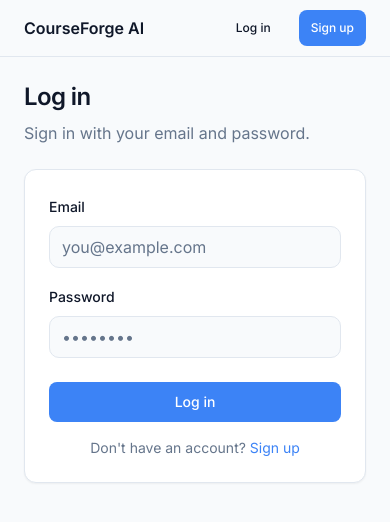
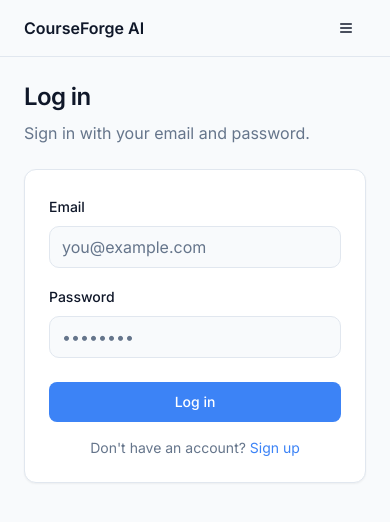
Before and after one commit to Aryan4717/courseforge-ai, a React (Vite) app: page /login in a window 390 px wide. Shown: the top 522 px of the page. Built offline with nearby package versions, Linux system fonts and the light colour scheme; no server answers.

Commit message:
responsive for small devices

```diff
--- a/src/components/layout/Header.tsx
+++ b/src/components/layout/Header.tsx
@@ -1,33 +1,64 @@
+import { useEffect, useRef, useState } from 'react'
 import { Link, useNavigate } from 'react-router-dom'
 import { Button } from '@/components/ui/button'
 import { useAuthStore } from '@/store/authStore'
 import { signOut } from '@/services/auth'
 
+function MenuIcon() {
+  return (
+    <svg
+      xmlns="http://www.w3.org/2000/svg"
+      width="20"
+      height="20"
+      viewBox="0 0 24 24"
+      fill="none"
+      stroke="currentColor"
+      strokeWidth="2"
+      strokeLinecap="round"
+      strokeLinejoin="round"
+      aria-hidden
+    >
+      <path d="M4 6h16M4 12h16M4 18h16" />
+    </svg>
+  )
+}
+
 export function Header() {
   const user = useAuthStore((s) => s.user)
   const isLoading = useAuthStore((s) => s.isLoading)
   const navigate = useNavigate()
+  const [menuOpen, setMenuOpen] = useState(false)
+  const menuRef = useRef<HTMLDivElement>(null)
 
   async function handleLogout() {
     await signOut()
     navigate('/login', { replace: true })
+    setMenuOpen(false)
   }
 
-  return (
-    <header className="sticky top-0 z-50 w-full border-b border-border bg-background">
-      <div className="mx-auto flex h-14 max-w-5xl items-center justify-between gap-4 px-6">
-        <Link to="/" className="shrink-0 font-semibold">
-          CourseForge AI
-        </Link>
-        {!isLoading && (
-          <nav className="flex min-w-0 shrink items-center justify-end gap-4">
-            {user ? (
+  useEffect(() => {
+    function handleClickOutside(e: MouseEvent) {
+      if (menuRef.current && !menuRef.current.contains(e.target as Node)) {
+        setMenuOpen(false)
+      }
+    }
+    if (menuOpen) {
+      document.addEventListener('click', handleClickOutside)
+      return () => document.removeEventListener('click', handleClickOutside)
+    }
+  }, [menuOpen])
+
+  const navContent = user ? (
     <>
       <Button variant="ghost" size="sm" asChild className="shrink-0">
-                  <Link to="/library">My Library</Link>
+        <Link to="/library" onClick={() => setMenuOpen(false)}>
+          My Library
+        </Link>
       </Button>
       <Button variant="ghost" size="sm" asChild className="shrink-0">
-                  <Link to="/create">Create course</Link>
+        <Link to="/create" onClick={() => setMenuOpen(false)}>
+          Create course
+        </Link>
       </Button>
       <span className="max-w-[180px] truncate text-body-sm text-muted-foreground sm:max-w-[220px]">
         {user.email}
@@ -39,14 +70,96 @@
   ) : (
     <>
       <Button variant="ghost" size="sm" asChild className="shrink-0">
-                  <Link to="/login">Log in</Link>
+        <Link to="/login" onClick={() => setMenuOpen(false)}>
+          Log in
+        </Link>
       </Button>
       <Button size="sm" asChild className="shrink-0">
-                  <Link to="/signup">Sign up</Link>
+        <Link to="/signup" onClick={() => setMenuOpen(false)}>
+          Sign up
+        </Link>
       </Button>
     </>
+  )
+
+  return (
+    <header className="sticky top-0 z-50 w-full border-b border-border bg-background">
+      <div className="mx-auto flex h-14 max-w-5xl items-center justify-between gap-4 px-6">
+        <Link to="/" className="shrink-0 font-semibold">
+          CourseForge AI
+        </Link>
+        {!isLoading && (
+          <>
+            <nav className="hidden min-w-0 shrink items-center justify-end gap-4 md:flex">
+              {navContent}
+            </nav>
+            <div className="relative md:hidden" ref={menuRef}>
+              <Button
+                variant="ghost"
+                size="icon"
+                onClick={(e) => {
+                  e.stopPropagation()
+                  setMenuOpen((o) => !o)
+                }}
+                aria-expanded={menuOpen}
+                aria-haspopup="true"
+                aria-label="Open menu"
+              >
+                <MenuIcon />
+              </Button>
+              {menuOpen && (
+                <div className="absolute right-0 top-full mt-1 min-w-[200px] rounded-lg border border-border bg-card py-2 shadow-lg">
+                  {user ? (
+                    <>
+                      <Link
+                        to="/library"
+                        onClick={() => setMenuOpen(false)}
+                        className="block px-4 py-2 text-body-sm text-foreground hover:bg-muted"
+                      >
+                        My Library
+                      </Link>
+                      <Link
+                        to="/create"
+                        onClick={() => setMenuOpen(false)}
+                        className="block px-4 py-2 text-body-sm text-foreground hover:bg-muted"
+                      >
+                        Create course
+                      </Link>
+                      <div className="border-t border-border px-4 py-2">
+                        <span className="text-body-sm text-muted-foreground">
+                          {user.email}
+                        </span>
+                      </div>
+                      <button
+                        type="button"
+                        onClick={handleLogout}
+                        className="block w-full px-4 py-2 text-left text-body-sm text-foreground hover:bg-muted"
+                      >
+                        Log out
+                      </button>
+                    </>
+                  ) : (
+                    <>
+                      <Link
+                        to="/login"
+                        onClick={() => setMenuOpen(false)}
+                        className="block px-4 py-2 text-body-sm text-foreground hover:bg-muted"
+                      >
+                        Log in
+                      </Link>
+                      <Link
+                        to="/signup"
+                        onClick={() => setMenuOpen(false)}
+                        className="block px-4 py-2 text-body-sm text-foreground hover:bg-muted"
+                      >
+                        Sign up
+                      </Link>
+                    </>
                   )}
-          </nav>
+                </div>
+              )}
+            </div>
+          </>
         )}
       </div>
     </header>
--- a/src/pages/CreateWithAI.tsx
+++ b/src/pages/CreateWithAI.tsx
@@ -9,6 +9,12 @@
   triggerGenerateAudio,
   triggerGenerateAvatarVideo,
 } from '@/services/createCourseApi'
+
+const STEPS = [
+  { label: 'Generating course structure', progress: 25 },
+  { label: 'Creating course and lessons', progress: 75 },
+  { label: 'Preparing your course', progress: 100 },
+] as const
 
 const LEVELS = [
   { value: 'Beginner', label: 'Beginner' },
@@ -28,6 +34,7 @@
   const [level, setLevel] = useState('Beginner')
   const [duration, setDuration] = useState('4 weeks')
   const [loading, setLoading] = useState(false)
+  const [step, setStep] = useState(0)
   const [error, setError] = useState<string | null>(null)
 
   const handleSubmit = async (e: React.FormEvent) => {
@@ -36,14 +43,18 @@
     if (!trimmed || loading) return
     setError(null)
     setLoading(true)
+    setStep(0)
     try {
+      setStep(0)
       const structure = await generateCourseStructure(trimmed, level, duration)
+      setStep(1)
       const { courseId } = await createCourse({
         title: structure.title,
         description: structure.description,
         level,
         sections: structure.sections,
       })
+      setStep(2)
       triggerGenerateAudio(courseId, {
         title: structure.title,
         description: structure.description,
@@ -133,6 +144,31 @@
                 {error}
               </p>
             )}
+            {loading && (
+              <div className="space-y-2">
+                <div className="flex justify-between text-body-sm">
+                  <span className="text-muted-foreground">
+                    {STEPS[step].label}…
+                  </span>
+                  <span className="font-medium text-foreground">
+                    {STEPS[step].progress}%
+                  </span>
+                </div>
+                <div
+                  className="h-1.5 w-full overflow-hidden rounded-full bg-muted"
+                  role="progressbar"
+                  aria-valuenow={STEPS[step].progress}
+                  aria-valuemin={0}
+                  aria-valuemax={100}
+                  aria-label={STEPS[step].label}
+                >
+                  <div
+                    className="h-full rounded-full bg-primary transition-all duration-300"
+                    style={{ width: `${STEPS[step].progress}%` }}
+                  />
+                </div>
+              </div>
+            )}
             <Button type="submit" disabled={loading} className="w-full">
               {loading ? 'Generating…' : 'Generate Course'}
             </Button>
```
Lines whose indentation alone changed are shown as unchanged.
